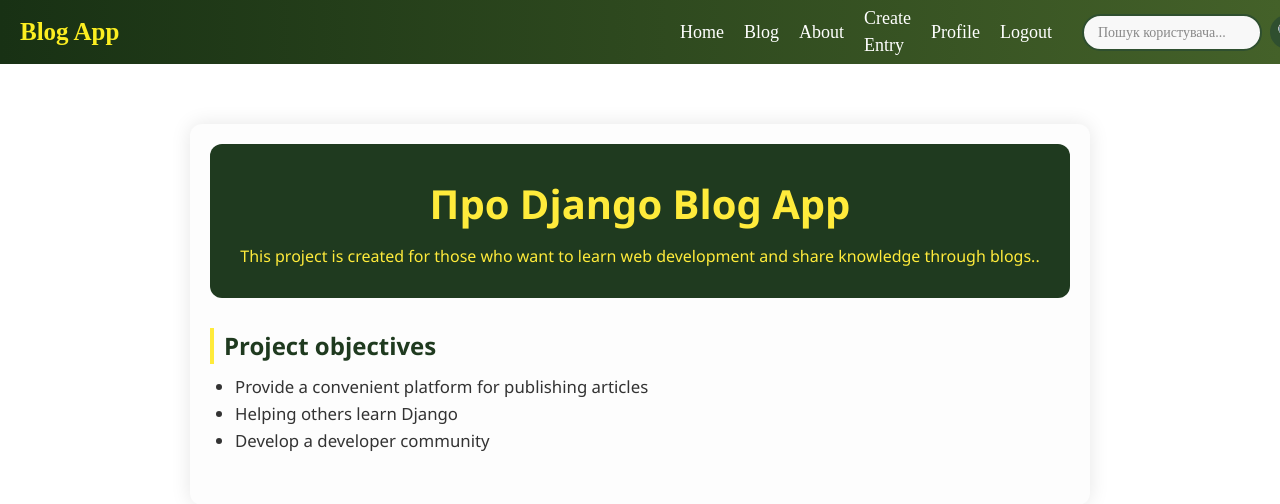
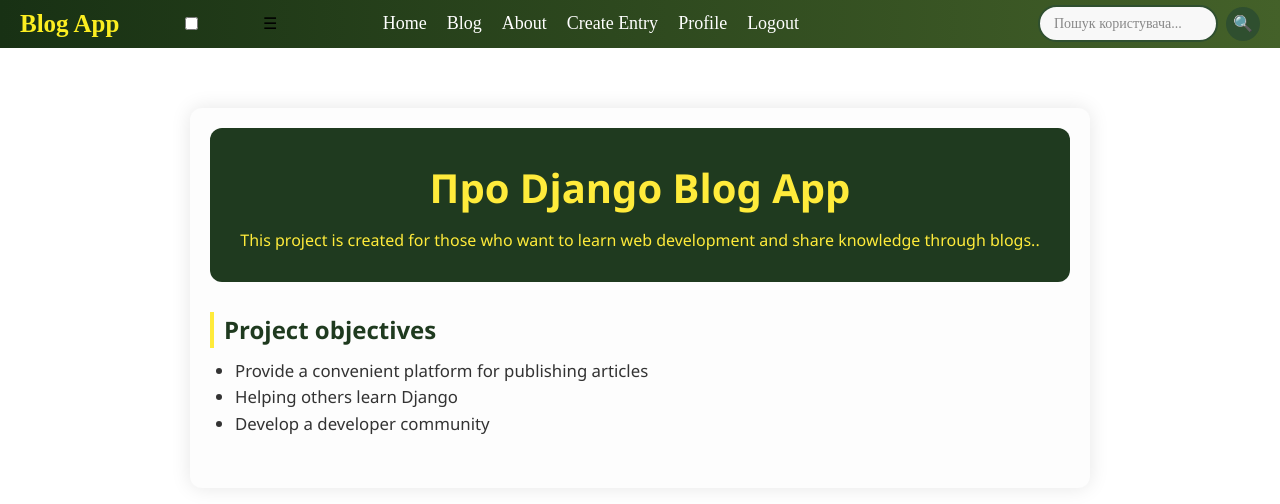
Before and after one commit to yehor228-web/-blog-api, a Django app: page /about/ in a window 1280 px wide; the page is wider, and only the part inside the window is pictured. Shown: the top 504 px of that part. Run offline with Django 5.2, Linux system fonts and the light colour scheme; the visitor is signed in with stand-in values (Sample User, id 1).

Commit message:
saveting

```diff
--- a/templates/base.html
+++ b/templates/base.html
@@ -16,6 +16,10 @@
 <body>
     <nav class="nav">
     <h1 class="nav-title">Blog App</h1>
+
+    <input type="checkbox" id="nav-toggle" class="nav-toggle">
+    <label for="nav-toggle" class="nav-toggle-label">☰</label>
+
     <ul class="nav-links">
         <li class="nav-link"><a href="{% url 'home' %}">Home</a></li>
         <li class="nav-link"><a href="{% url 'all_blog_entries' %}">Blog</a></li>
@@ -25,18 +29,19 @@
             <li class="nav-link"><a href="{% url 'create_blog_entry' %}">Create Entry</a></li>
             <li class="nav-link"><a href="{% url 'profile_detail' username=request.user.username %}">Profile</a></li>
             <li class="nav-link"><a href="{% url 'logout' %}">Logout</a></li>
-
-            <form class="nav-search" action="{% url 'search_user' %}" method="get">
-                <input type="text" name="q" placeholder="Пошук користувача...">
-                <button type="submit">🔍</button>
-            </form>
         {% else %}
             <li class="nav-link"><a href="{% url 'registration' %}">Registration</a></li>
             <li class="nav-link"><a href="{% url 'login' %}">Login</a></li>
         {% endif %}
     </ul>
+
+    {% if request.user.is_authenticated %}
+    <form class="nav-search" action="{% url 'search_user' %}" method="get">
+        <input type="text" name="q" placeholder="Пошук користувача...">
+        <button type="submit">🔍</button>
+    </form>
+    {% endif %}
 </nav>
-
 
 
     {% if messages %}
```
